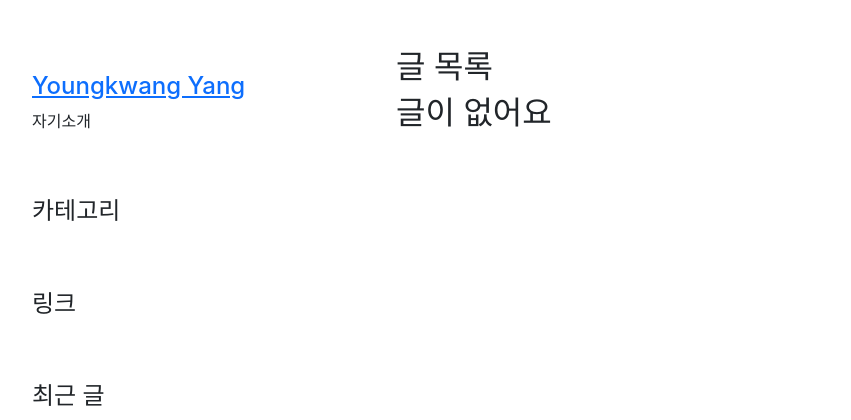
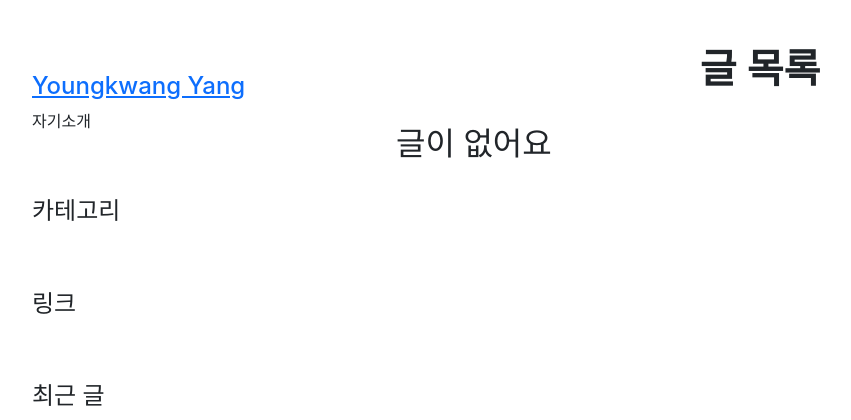
Before and after one commit to 2ykwang/django-simple-blog, a Django app: page /posts/ in a window 1280 px wide. Shown: the top 420 px of the page, without its empty margins (74-925 px from the left). Run offline with Django 4.2, Linux system fonts and the light colour scheme; data that the repository does not hold is empty; parts of the project's set-up code (start-up, migrations or seed data) failed here and were passed over; some libraries are stand-ins or nearby versions.

Commit message:
카테고리 헤더 글자 크기, 정렬 수정 (#12)

```diff
--- a/static/css/blog.css
+++ b/static/css/blog.css
@@ -13,7 +13,13 @@ img{
     max-width: 46.5625rem;
     font-weight: 600;
     text-align: center;
-
+}
+.blog-header{
+    line-height: 2.575rem;
+    margin-bottom: 2.25rem;
+    max-width: 46.5625rem;
+    font-weight: 600;
+    text-align: center;
 }
 .blog-post{
     font-size: 1.125rem;
--- a/templates/posts/post_list.html
+++ b/templates/posts/post_list.html
@@ -10,7 +10,7 @@
 {% endblock %}
 {% block content %}
     {% if list_title %}
-        <h2>{{ list_title }}</h2>
+        <h1 class="blog-header">{{ list_title }}</h1>
     {% endif %}
     {% for post in object_list %}
         <div class="row card border-0 g-0 overflow-hidden flex-md-row mb-4 h-md">
```
